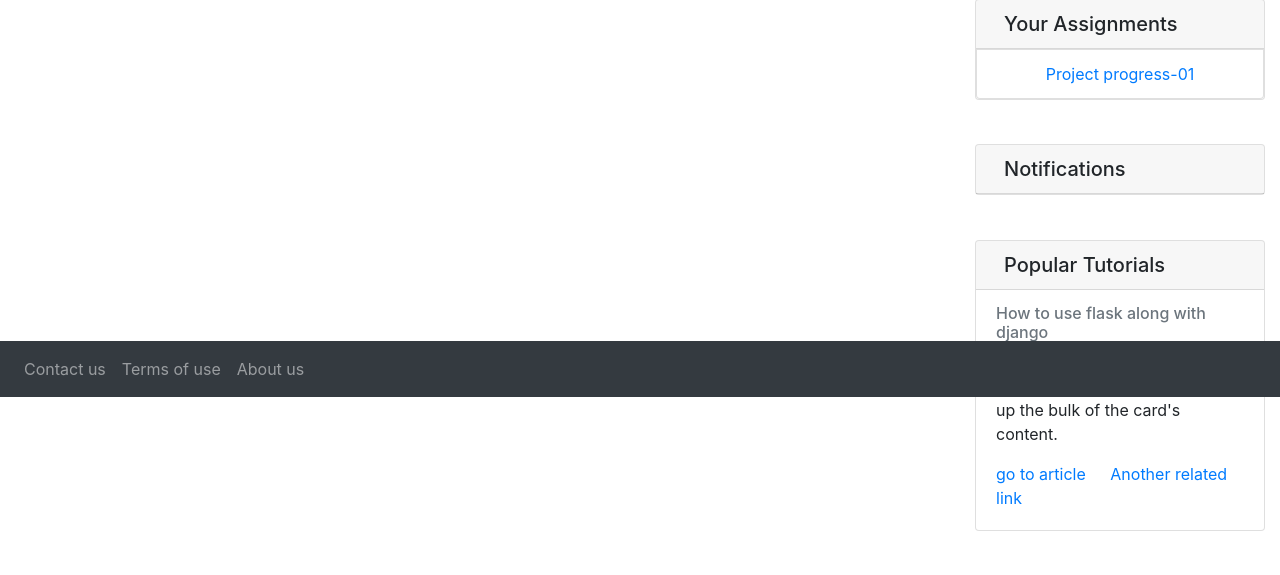
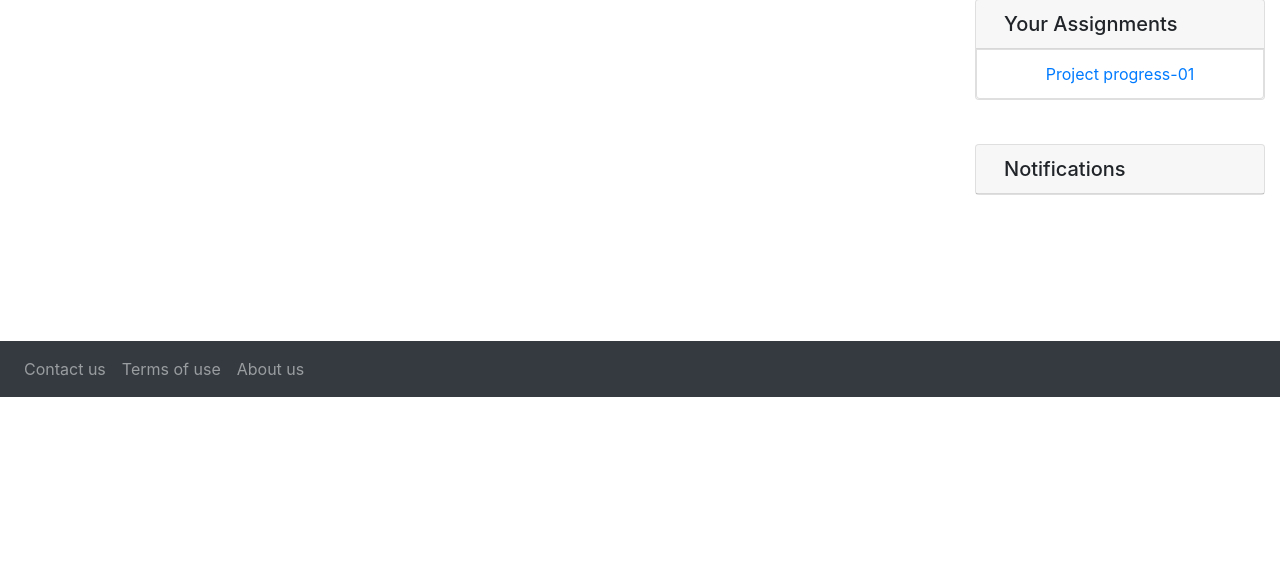
Before and after one commit to tanvirfahim15/CS_Classroom_DUITS, a Flask app: template templates/OnlineClassroom/post_and_comment/feed.html in a window 1280 px wide. Shown: the part 403-978 px from the top of the page. After the commit the page ends 800 px from the top, so only its background shows below. Run offline with Flask 2, Linux system fonts and the light colour scheme; the template is opened without the code that fills it, so the values that code supplies are empty; the visitor is signed in with stand-in values (Sample User, id 1); some libraries are stand-ins or nearby versions.

Commit message:
Classroom completed v1.01

```diff
--- a/templates/OnlineClassroom/post_and_comment/assignments_and_tutorial.html
+++ b/templates/OnlineClassroom/post_and_comment/assignments_and_tutorial.html
@@ -77,25 +77,25 @@
     </div>
 
 {#    ------------Populart Tutorials-----------------#}
-
-    <div class="card gedf-card">
-        <div class="card-header">
-            <div class="d-flex justify-content-between align-items-center">
-                <div class="d-flex justify-content-between align-items-center">
-                    <div class="ml-2">
-                        <div class="h5 m-0">Popular Tutorials</div>
-                    </div>
-                </div>
-            </div>
-        </div>
-
-        <div class="card-body">
+{##}
+{#    <div class="card gedf-card">#}
+{#        <div class="card-header">#}
+{#            <div class="d-flex justify-content-between align-items-center">#}
+{#                <div class="d-flex justify-content-between align-items-center">#}
+{#                    <div class="ml-2">#}
+{#                        <div class="h5 m-0">Popular Tutorials</div>#}
+{#                    </div>#}
+{#                </div>#}
+{#            </div>#}
+{#        </div>#}
+{##}
+{#        <div class="card-body">#}
 {#            <h5 class="card-title">Popular Tutorials</h5>#}
-            <h6 class="card-subtitle mb-2 text-muted">How to use flask along with django</h6>
-            <p class="card-text">Some quick example text to build on the card title and make up the bulk of the
-                card's content.</p>
-            <a href="#" class="card-link">go to article</a>
-            <a href="#" class="card-link">Another related link</a>
-        </div>
-    </div>
+{#            <h6 class="card-subtitle mb-2 text-muted">How to use flask along with django</h6>#}
+{#            <p class="card-text">Some quick example text to build on the card title and make up the bulk of the#}
+{#                card's content.</p>#}
+{#            <a href="#" class="card-link">go to article</a>#}
+{#            <a href="#" class="card-link">Another related link</a>#}
+{#        </div>#}
+{#    </div>#}
 </di1v>
```
